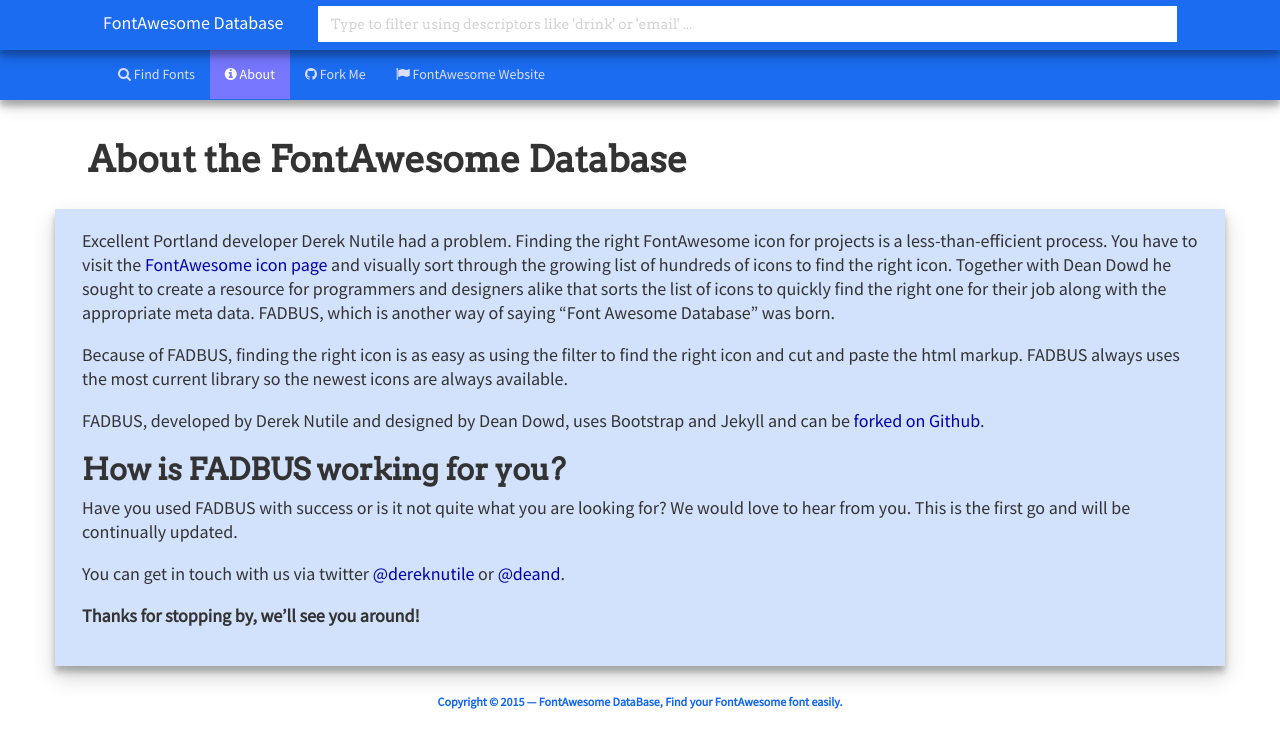
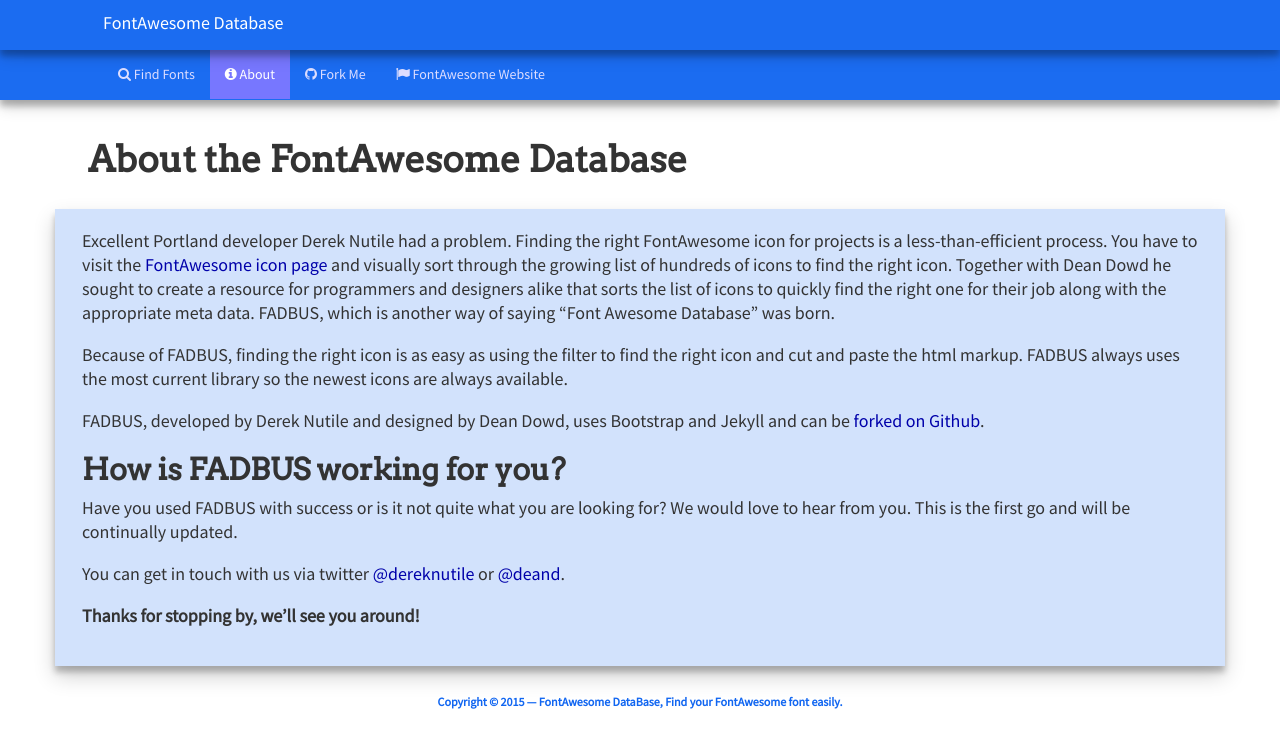
Before and after one commit to fadbus/fadbus.github.io, a Jekyll site: the page built from about/index.html, in a window 1280 px wide. Shown: the top 748 px of the page. Built offline with Jekyll 4.4.1, drawn with Linux system fonts in a browser that asks for light colours; comment, search, counter and statistics services are not loaded.

```diff
--- a/_includes/menus/navigation.html
+++ b/_includes/menus/navigation.html
@@ -7,7 +7,10 @@
       <div class="col-xs-12">
         <a href="/" title="The FontAwesome DataBase" class="hidden-xs hidden-sm hidden-md brand">FontAwesome Database</a>
         <a href="/" title="The FontAwesome DataBase" class="hidden-lg brand">FADB</a>
+
+        {% if page.searchable == 'true' %}
         <input type="search" class="form-control form-top-pad" id="font-filter-box" placeholder="Type to filter using descriptors like 'drink' or 'email' ...">
+        {% endif %}
       </div>
 
     </div><!-- .row -->
--- a/index.html
+++ b/index.html
@@ -2,6 +2,7 @@
 layout: default
 title: "Font Filter"
 navbar: "fonts"
+searchable: "true"
 ---
 
 <section id="font-result-list" class="landing-page palette">
```
